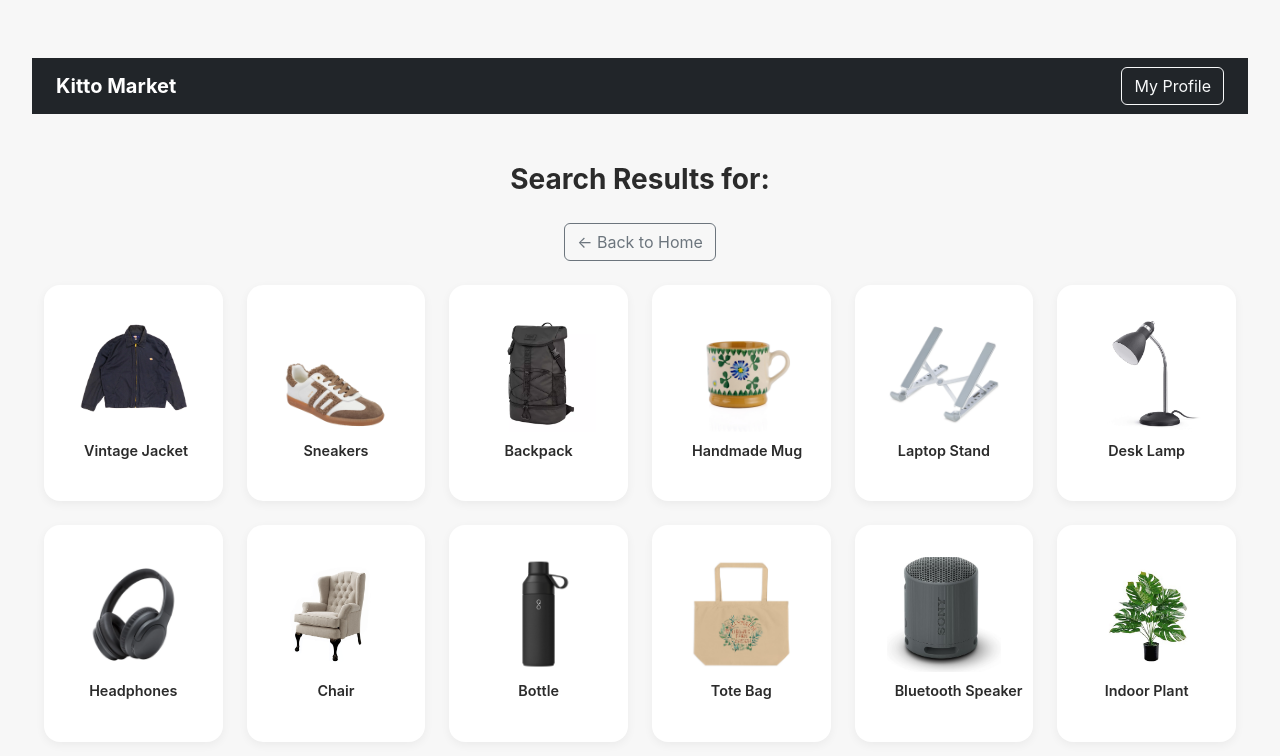
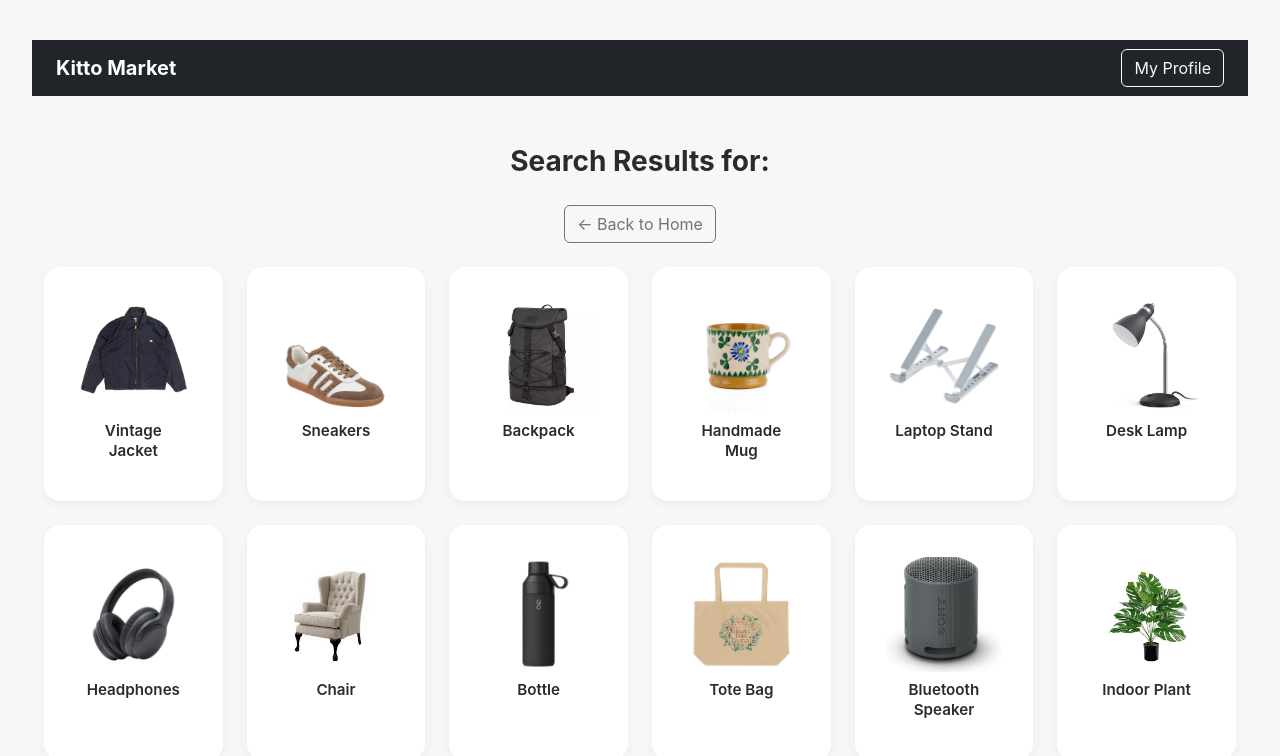
Before and after one commit to Hajime-No-Ippo/Group-Kitto, a React (Vite) app in the folder groupprj/: page /search in a window 1280 px wide. Shown: the top 756 px of the page. Built offline with nearby package versions, Linux system fonts and the light colour scheme.

Commit message:
change css

```diff
--- a/groupprj/src/style/marketUi.css
+++ b/groupprj/src/style/marketUi.css
@@ -1,7 +1,3 @@
-/* ==============================
-   🌿 GLOBAL THEME
-============================== */
-
 :root {
   --brand-primary: #245953;
   --brand-secondary: #245953;
@@ -22,20 +18,12 @@ body {
   padding-top: 25px;
 }
 
-/* ==============================
-   HEADINGS
-============================== */
-
 h3,
 h4 {
   font-weight: 650;
   color: var(--text-dark);
   margin-bottom: 18px;
 }
-
-/* ==============================
-   SEARCH BAR
-============================== */
 
 .input-group {
   max-width: 700px;
@@ -50,7 +38,6 @@ h4 {
   border: 1px solid #ddd;
 }
 
-/* --- Unified button style (Search + Post button) --- */
 .btn-success,
 .input-group button {
   border-radius: 30px;
@@ -75,9 +62,15 @@ h4 {
   transform: scale(0.97);
 }
 
-/* ==============================
-   PRODUCT CARDS
-============================== */
+.product-grid {
+  display: grid;
+  grid-template-columns: repeat(auto-fill, minmax(160px, 1fr));
+  gap: 20px;
+}
+
+.product-card-container {
+  width: 100%;
+}
 
 .clickable-card {
   cursor: pointer;
@@ -100,18 +93,16 @@ h4 {
   object-fit: cover;
 }
 
-/* Fix product label text wrapping */
 .card-body p {
-  font-size: 0.9rem;
+  font-size: 0.95rem;
   font-weight: 600;
+  text-align: center;
   color: var(--text-dark);
-  white-space: nowrap;
-  overflow: visible;
+  white-space: normal;
+  overflow-wrap: break-word;
+  line-height: 1.25rem;
+  min-height: 2.5rem;
 }
-
-/* ==============================
-   NO RESULTS MESSAGE
-============================== */
 
 .no-results-message {
   text-align: center;
```
